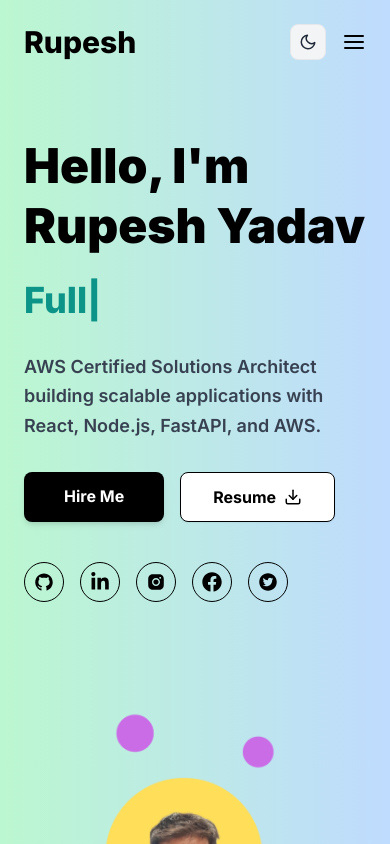
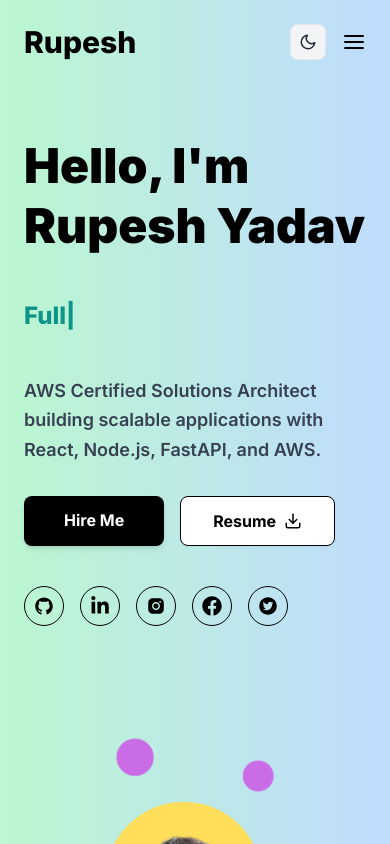
Before and after one commit to RupeshDev18/rupesh-portfolio, a React (Vite) app: page / in a window 390 px wide. Shown: the top 844 px of the page. Built offline with nearby package versions, Linux system fonts and the light colour scheme.

Commit message:
fix: responsiveness

```diff
--- a/src/components/footer/Footer.jsx
+++ b/src/components/footer/Footer.jsx
@@ -27,10 +27,10 @@
           <motion.div initial={{ opacity: 0, y: 20 }} whileInView={{ opacity: 1, y: 0 }} transition={{ duration: 0.6, delay: 0.1 }} viewport={{ once: true }}>
             <h4 className="font-semibold mb-4">Quick Links</h4>
             <ul className="space-y-2 text-gray-400 text-sm">
-              <li><a href="#home" className="hover:text-teal-450 transition-colors duration-300">Home</a></li>
-              <li><a href="#about" className="hover:text-teal-450 transition-colors duration-300">About</a></li>
-              <li><a href="#projects" className="hover:text-teal-450 transition-colors duration-300">Projects</a></li>
-              <li><a href="#blog" className="hover:text-teal-450 transition-colors duration-300">Blog</a></li>
+              <li><a href="#home" className="hover:text-teal-500 dark:hover:text-cyan-400 transition-colors duration-300">Home</a></li>
+              <li><a href="#about" className="hover:text-teal-500 dark:hover:text-cyan-400 transition-colors duration-300">About</a></li>
+              <li><a href="#projects" className="hover:text-teal-500 dark:hover:text-cyan-400 transition-colors duration-300">Projects</a></li>
+              <li><a href="#blog" className="hover:text-teal-500 dark:hover:text-cyan-400 transition-colors duration-300">Blog</a></li>
             </ul>
           </motion.div>
 
--- a/src/components/hero/Hero.jsx
+++ b/src/components/hero/Hero.jsx
@@ -50,14 +50,14 @@
           </motion.h2>
 
           {/* Typewriter Effect */}
-          <motion.div className="h-12" variants={itemVariants}>
+          <motion.div className="min-h-[4.5rem] sm:min-h-[3rem] md:h-12 flex items-center" variants={itemVariants}>
             <Typewriter
               options={{
                 strings: portfolioData.typewriterKeywords,
                 autoStart: true,
                 loop: true,
-                wrapperClassName: "text-teal-600 dark:text-cyan-400 text-4xl font-extrabold sm:text-3xl",
-                cursorClassName: "text-teal-600 dark:text-cyan-400 text-4xl font-extrabold sm:text-3xl",
+                wrapperClassName: "text-teal-600 dark:text-cyan-400 text-2xl sm:text-3xl md:text-4xl font-extrabold leading-tight",
+                cursorClassName: "text-teal-600 dark:text-cyan-400 text-2xl sm:text-3xl md:text-4xl font-extrabold leading-tight",
               }}
             />
           </motion.div>
--- a/src/components/navbar/NavBar.jsx
+++ b/src/components/navbar/NavBar.jsx
@@ -32,7 +32,7 @@
     <motion.nav
       className={`fixed top-0 left-0 right-0 z-50 transition-all duration-300 ${
         scrollPosition > 0
-          ? "bg-white/80 dark:bg-slate-950/80 backdrop-blur-md shadow-md py-4 border-b border-gray-150 dark:border-slate-900"
+          ? "bg-white/80 dark:bg-slate-950/80 backdrop-blur-md shadow-md py-4 border-b border-gray-200 dark:border-slate-900"
           : "bg-transparent py-6"
       }`}
       initial={{ y: -100 }}
@@ -119,7 +119,7 @@
 
       {isOpen && (
         <motion.div
-          className="md:hidden bg-gray-50/90 dark:bg-slate-900/90 backdrop-blur-md border-t border-gray-200 dark:border-slate-850"
+          className="md:hidden bg-gray-50/90 dark:bg-slate-900/90 backdrop-blur-md border-t border-gray-200 dark:border-slate-800"
           initial={{ opacity: 0, height: 0 }}
           animate={{ opacity: 1, height: "auto" }}
           exit={{ opacity: 0, height: 0 }}
```
